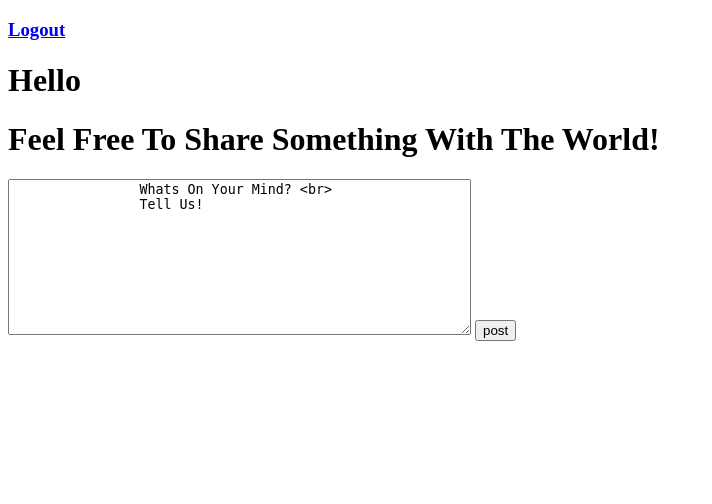
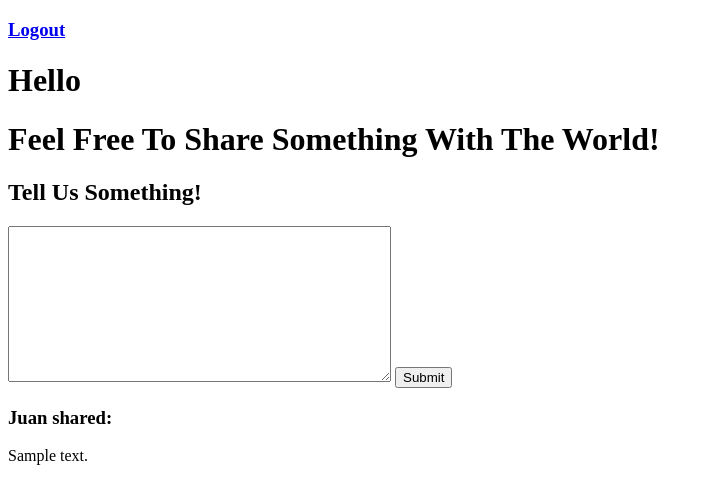
Before and after one commit to jerenteria/blog, a Django app: page /home in a window 1280 px wide. Shown: the top 504 px of the page, without its empty margins (0-712 px from the left). Run offline with Django 3.2, Linux system fonts and the light colour scheme; data comes from the database, SQL or seed files in the repository; both versions use the stored data as it was before the commit; tables that the repository leaves empty hold one stand-in row (values such as "Sample post"); parts of the project's set-up code (start-up, migrations or seed data) failed here and were passed over.

Commit message:
getting this project back on track

```diff
--- a/blog_project/blog_app/models.py
+++ b/blog_project/blog_app/models.py
@@ -29,8 +29,7 @@ class User(models.Model):
 
 
 class Post(models.Model):
-    content = models.CharField(max_length=3000, null=True)
+    content = models.CharField(max_length=255)
     creator = models.ForeignKey(User, related_name="created_post", on_delete=models.CASCADE)
-    name = models.CharField(max_length=244, null=True)
     created_at = models.DateTimeField(auto_now_add=True)
     updated_at = models.DateTimeField(auto_now=True)
--- a/blog_project/blog_app/templates/home.html
+++ b/blog_project/blog_app/templates/home.html
@@ -16,12 +16,16 @@
         <h1>Feel Free To Share Something With The World!</h1>
         <form action="/post_blog" method="POST">
             {% csrf_token %}
-            <textarea id="freeform" name="blog_text" rows="10" cols="55">
-                Whats On Your Mind? <br>
-                Tell Us!
-                </textarea>
-            <input class="submit" type="submit" value="post">
+            <h2>Tell Us Something!</h2>
+            <textarea name="content" rows="10" cols="45">
+            </textarea>
+            <button>Submit</button>
         </form>
     </div>
+
+    {% for post in all_posts %}
+    <h3>{{post.creator.first_name}} shared:</h3>
+    <p>{{post.content}}</p>
+    {% endfor %}
 </body>
 </html>
--- a/blog_project/blog_app/views.py
+++ b/blog_project/blog_app/views.py
@@ -51,8 +51,11 @@ def render_home(request):
     }
     return render(request, "home.html", context)
 
-def submit_post(request, post_id):
+def submit_post(request):
     if request.method == "POST":
-        new_post = Post.objects.create(content=request.POST['content'], creator=User.objects.get(id=request.session['user_id']))
+        new_post = Post.objects.create(
+        content=request.POST['content'],
+        creator=User.objects.get(id=request.session['user_id'])
+        )
         print(new_post)
-        return redirect('/home')
+    return redirect('/home')
```
Also changed, not shown: blog_project/blog_app/migrations/0001_initial.py (added), blog_project/blog_app/migrations/__init__.py (added), blog_project/db.sqlite3.
